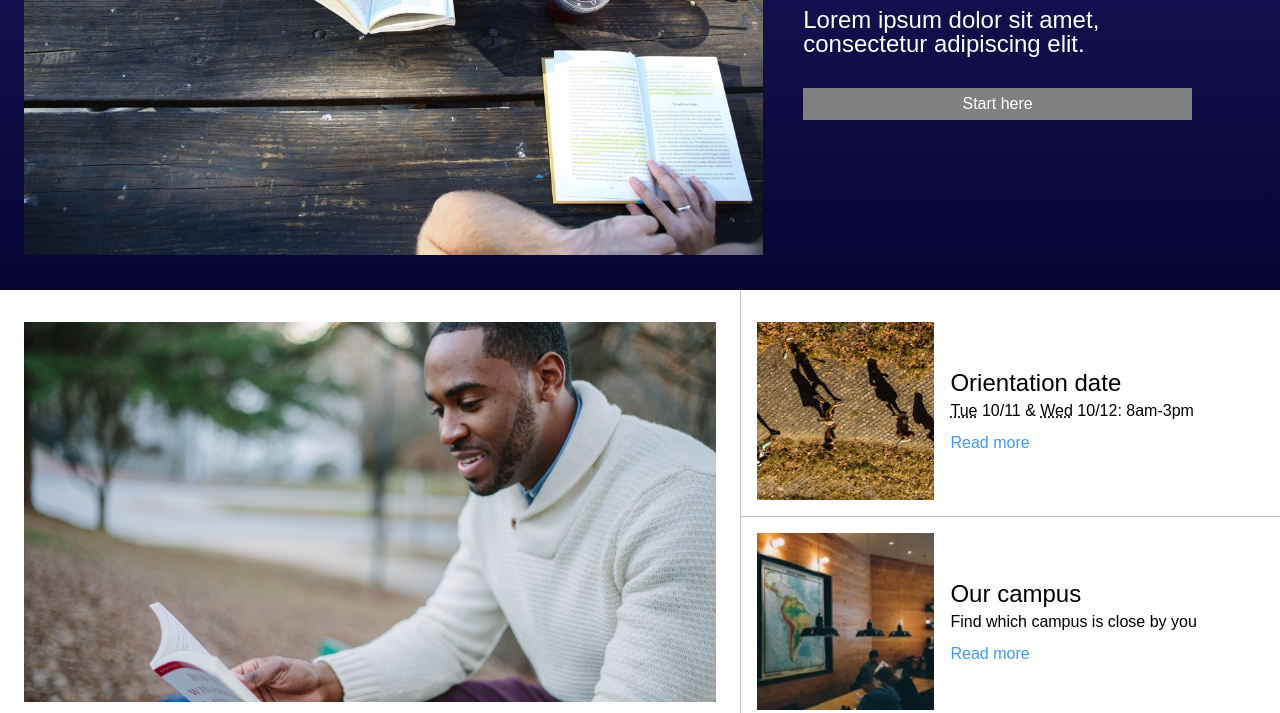
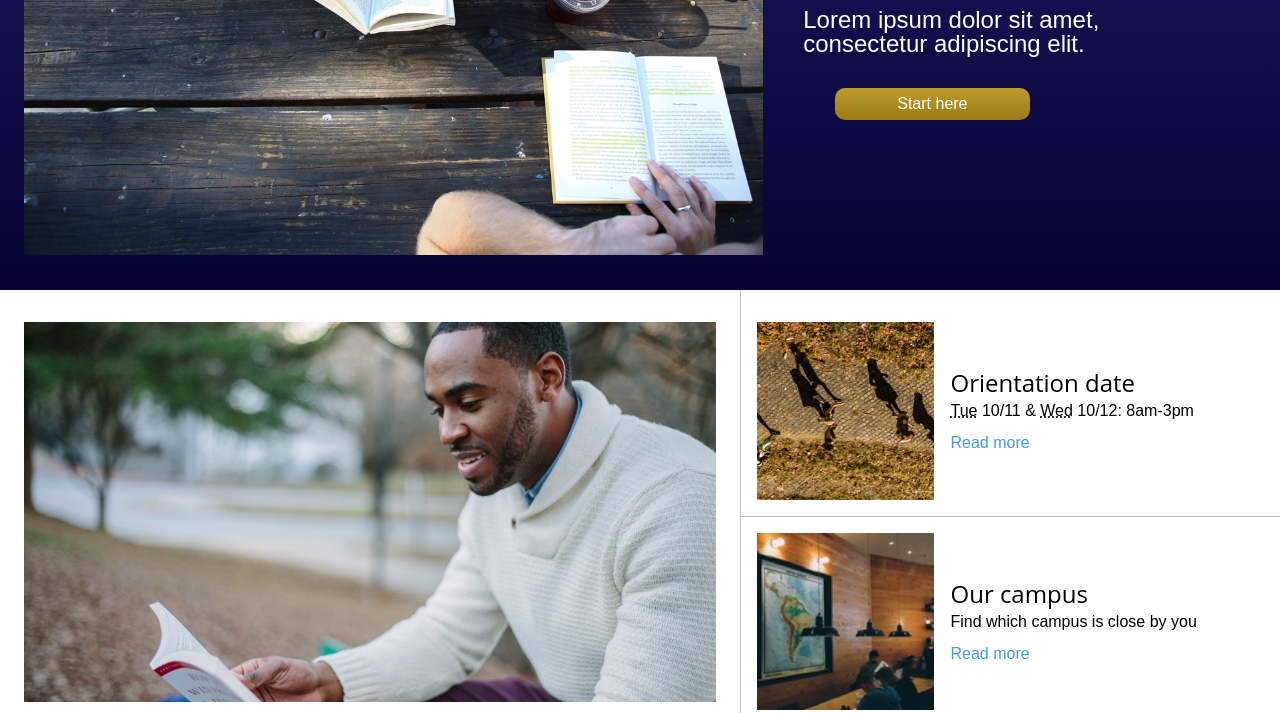
Before and after one commit to Talon1024/Colmar-Academy, a plain HTML site: page index.html in a window 1280 px wide. Shown: the part 387-1100 px from the top of the page. Drawn offline with Linux system fonts and the light colour scheme; a web font is replaced by a local one.

Commit message:
Add fonts, and better styles for jumbotron button
Import Poppins and Open Sans from Google fonts
Use Open Sans on heading texts, and Poppins on everything else
Add styling to button in jumbotron

```diff
--- a/resources/styles/style-desktop.css
+++ b/resources/styles/style-desktop.css
@@ -37,7 +37,25 @@ Note from Kevin C.: I chose the primary colour that I did because:
 - I think the deep blue colour I chose would be a nice graduation gown colour.
 */
 
-/* ========== Fonts ========== */
+/* ========== Fonts - Poppins and Open Sans ========== */
+
+/* latin */
+@font-face {
+  font-family: 'Open Sans';
+  font-style: normal;
+  font-weight: 400;
+  src: local('Open Sans Regular'), local('OpenSans-Regular'), url(https://fonts.gstatic.com/s/opensans/v14/cJZKeOuBrn4kERxqtaUH3VtXRa8TVwTICgirnJhmVJw.woff2) format('woff2');
+  unicode-range: U+0000-00FF, U+0131, U+0152-0153, U+02C6, U+02DA, U+02DC, U+2000-206F, U+2074, U+20AC, U+2212, U+2215;
+}
+/* latin */
+@font-face {
+  font-family: 'Poppins';
+  font-style: normal;
+  font-weight: 400;
+  src: local('Poppins Regular'), local('Poppins-Regular'), url(https://fonts.gstatic.com/s/poppins/v3/HLBysyo0MQBO_7E-DWLwzg.woff2) format('woff2');
+  unicode-range: U+0000-00FF, U+0131, U+0152-0153, U+02C6, U+02DA, U+02DC, U+2000-206F, U+2074, U+20AC, U+2212, U+2215;
+}
+
 
 /* ========== Global ========== */
 
@@ -54,7 +72,7 @@ Note from Kevin C.: I chose the primary colour that I did because:
 }
 
 body {
-  font-family: sans-serif;
+  font-family: Poppins, sans-serif;
 }
 
 .button {
@@ -155,6 +173,7 @@ h3 {
 
 .jumbo-content h1 {
   margin: 2rem 0;
+  font-family: "Open Sans", sans-serif;
 }
 
 .jumbo-content h2 {
@@ -162,9 +181,20 @@ h3 {
   margin: 2rem 0;
 }
 
+.jumbo-content .button {
+  background-image: linear-gradient(to bottom, #BD9B2D, #9A7B15);
+  width: 50%;
+  border-radius: 10px;
+  margin: 0 2rem;
+}
+
 /* ========== Main section - information ========== */
 #information {
   display: flex;
+}
+
+#information h1, #information h3 {
+  font-family: "Open Sans", sans-serif;
 }
 
 .info-col {
@@ -243,6 +273,7 @@ h3 {
   padding: 2rem;
   text-align: center;
   color: #FFF;
+  font-family: "Open Sans", sans-serif;
 }
 
 #startlearning .courses {
@@ -277,6 +308,7 @@ h3 {
 #thesisexhibit > h1 {
   padding: 32px 0;
   text-align: center;
+  font-family: "Open Sans", sans-serif;
 }
 
 #thesisexhibit .info-col, #thesisexhibit .info-feature {
@@ -286,10 +318,15 @@ h3 {
 #thesisexhibit .info-highlight > h2 {
   font-size: 2rem;
   margin: 24px 0;
+  font-family: "Open Sans", sans-serif;
 }
 
 #thesisexhibit .info-highlight > p {
   margin-bottom: 32px;
+}
+
+#thesisexhibit .info-features h3 {
+  font-family: "Open Sans", sans-serif;
 }
 
 /* ========== Footer ========== */
@@ -298,6 +335,7 @@ h3 {
   border-top: 1px solid #c0c0c0;
   display: flex;
   padding: 24px;
+  font-family: "Open Sans", sans-serif;
 }
 
 #mainfooter .copyright {
```
